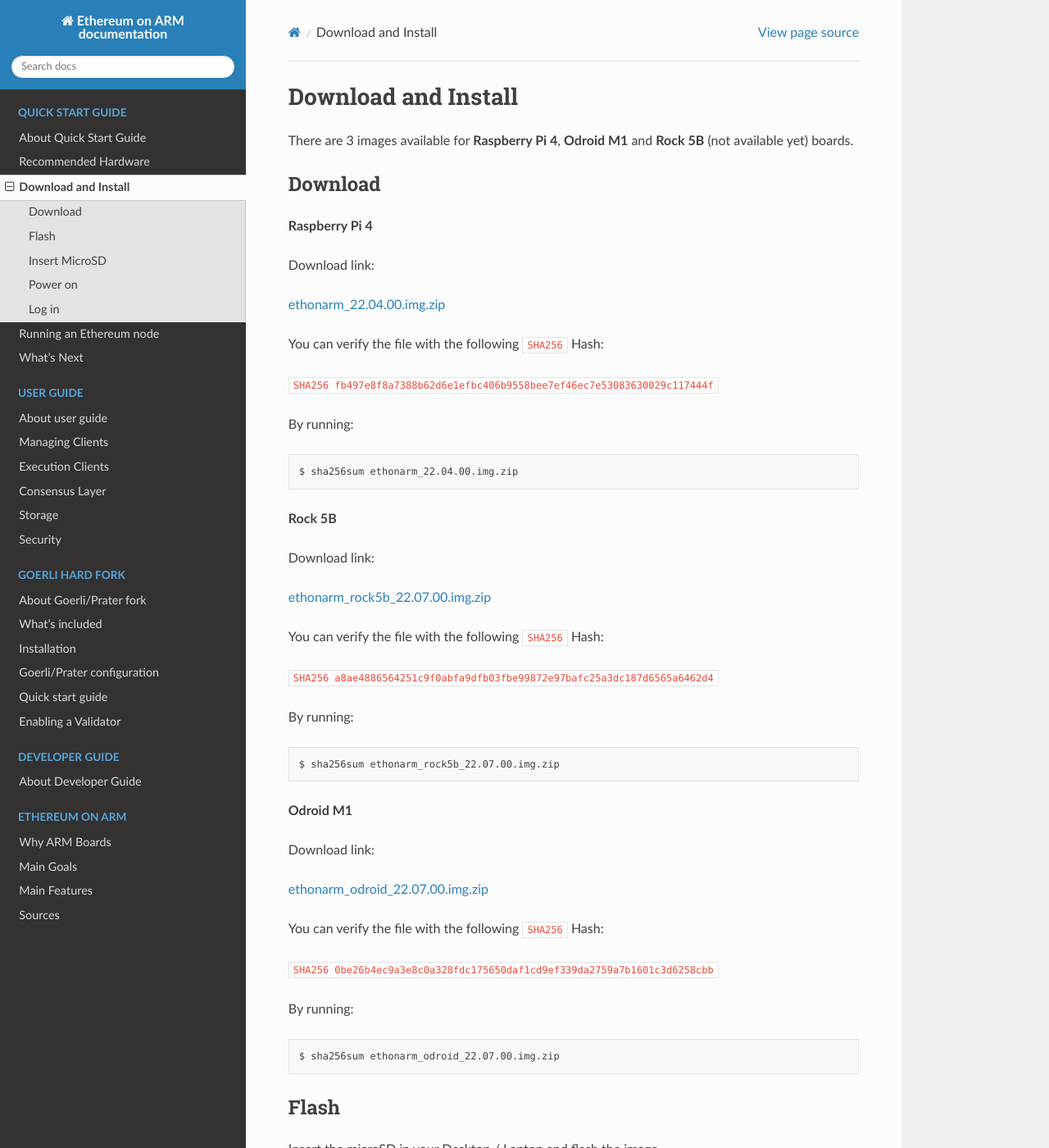
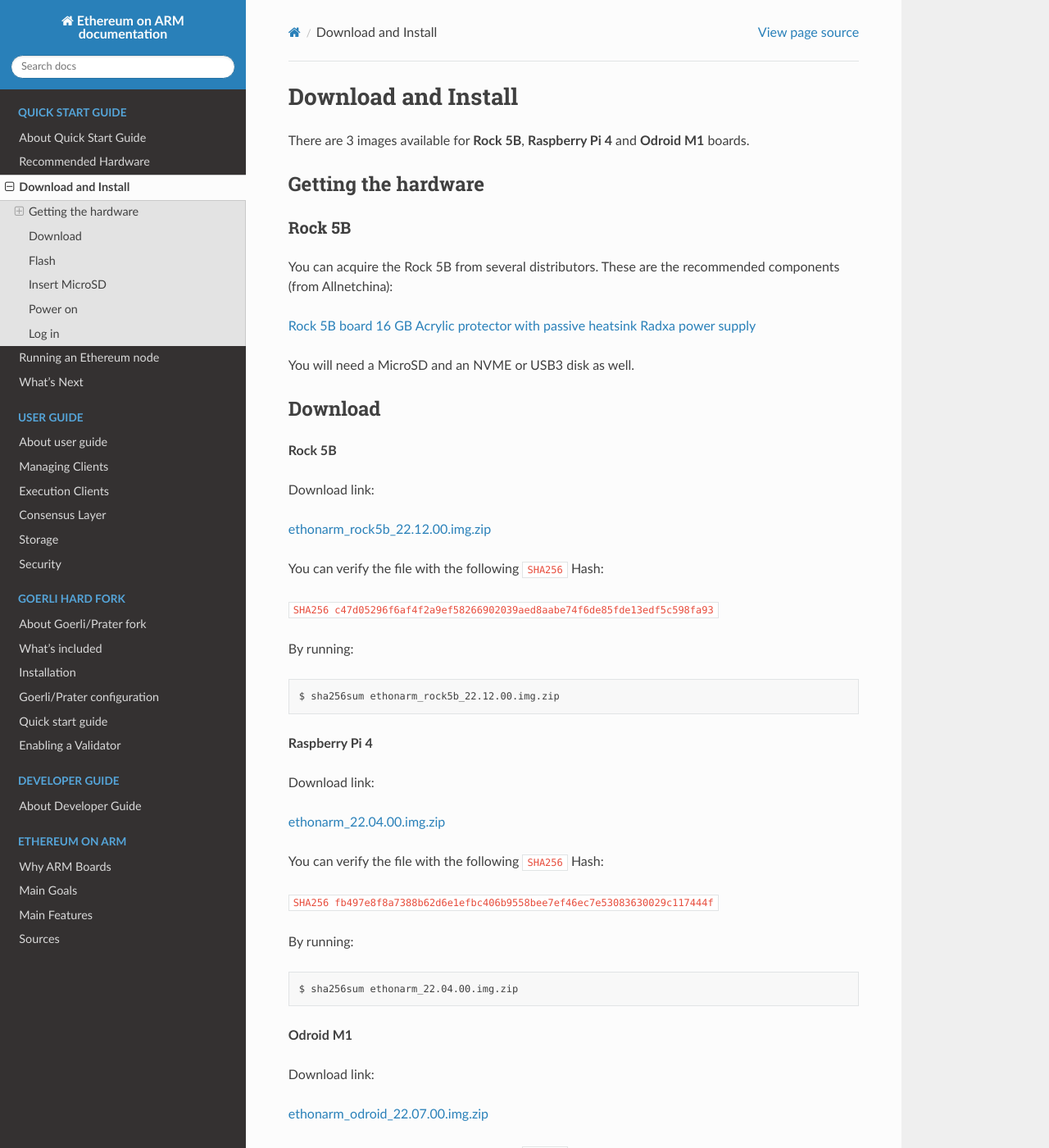
Before and after one commit to EOA-Blockchain-Labs/ethereumonarm, a Sphinx documentation site: the page built from docs/quick-guide/download-and-install.rst, in a window 1280 px wide and 1400 px high. Shown: the whole window at 82% size. Built offline with Sphinx 7.4.7 and the Read the Docs theme 2.0.0, drawn with Linux system fonts in a browser that asks for light colours; some of the changed text lies outside the part shown.

Commit message:
Doc updates

```diff
--- a/docs/quick-guide/download-and-install.rst
+++ b/docs/quick-guide/download-and-install.rst
@@ -4,10 +4,46 @@
 Download and Install
 ====================
 
-There are 3 images available for **Raspberry Pi 4**, **Odroid M1** and **Rock 5B** (not available yet) boards.
+There are 3 images available for  **Rock 5B**, **Raspberry Pi 4** and **Odroid M1** boards.
+
+Getting the hardware
+--------------------
+
+Rock 5B
+~~~~~~~
+
+You can acquire the Rock 5B from several distributors. These are the recommended components (from Allnetchina):
+
+`Rock 5B board 16 GB`_
+`Acrylic protector with passive heatsink`_
+`Radxa power supply`_
+
+You will need a MicroSD and an NVME or USB3 disk as well.
+
+.. _Rock 5B board 16 GB: https://shop.allnetchina.cn/products/rock5-model-b?variant=39514839515238
+.. _Acrylic protector with passive heatsink: https://shop.allnetchina.cn/products/rock5-b-acrylic-protector?variant=39877626396774
+.. _Radxa power supply: https://shop.allnetchina.cn/products/radxa-power-pd-30w?variant=39929851904102
 
 Download
 --------
+
+**Rock 5B**
+
+Download link:
+
+ethonarm_rock5b_22.12.00.img.zip_
+
+.. _ethonarm_rock5b_22.12.00.img.zip: https://ethereumonarm-my.sharepoint.com/:u:/p/dlosada/EWl-x5A-t9hPgc-8e_2dTuQBT5plzrIi6KLzkCDSE9H4iw?download=1
+
+You can verify the file with the following ``SHA256`` Hash:
+
+``SHA256 c47d05296f6af4f2a9ef58266902039aed8aabe74f6de85fde13edf5c598fa93``
+
+By running:
+
+.. prompt:: bash $
+
+  sha256sum ethonarm_rock5b_22.12.00.img.zip
 
 **Raspberry Pi 4**
 
@@ -26,24 +62,6 @@
 .. prompt:: bash $
 
   sha256sum ethonarm_22.04.00.img.zip
-
-**Rock 5B**
-
-Download link:
-
-ethonarm_rock5b_22.07.00.img.zip_
-
-.. _ethonarm_rock5b_22.07.00.img.zip: https://ethereumonarm-my.sharepoint.com/:u:/p/dlosada/EZEp3NlgoUJKpCoKRYLIVKMBtPGmFyy9lz__qdMKvc7xNw?download=1
-
-You can verify the file with the following ``SHA256`` Hash:
-
-``SHA256 a8ae4886564251c9f0abfa9dfb03fbe99872e97bafc25a3dc187d6565a6462d4``
-
-By running:
-
-.. prompt:: bash $
-
-  sha256sum ethonarm_rock5b_22.07.00.img.zip
 
 **Odroid M1**
 
@@ -89,12 +107,12 @@
   The ``dd`` command will completely erase your MicroSD device so make sure you are targeting
   the correct one.
 
-Unzip and flash the image (we are using here the Raspberry Pi 4 image):
+Unzip and flash the image (we are using here the Rock 5B image):
 
 .. prompt:: bash $
 
-   unzip ethonarm_22.04.00.img.zip
-   sudo dd bs=1M if=ethonarm_22.04.00.img of=/dev/mmcblk0 conv=fdatasync status=progress
+   unzip ethonarm_rock5b_22.12.00.img.zip
+   sudo dd bs=1M if=ethonarm_rock5b_22.12.00.img of=/dev/mmcblk0 conv=fdatasync status=progress
 
 Insert MicroSD
 --------------
```
Also changed, not shown: docs/quick-guide/recommended-hardware.rst (+19 -25 lines).
